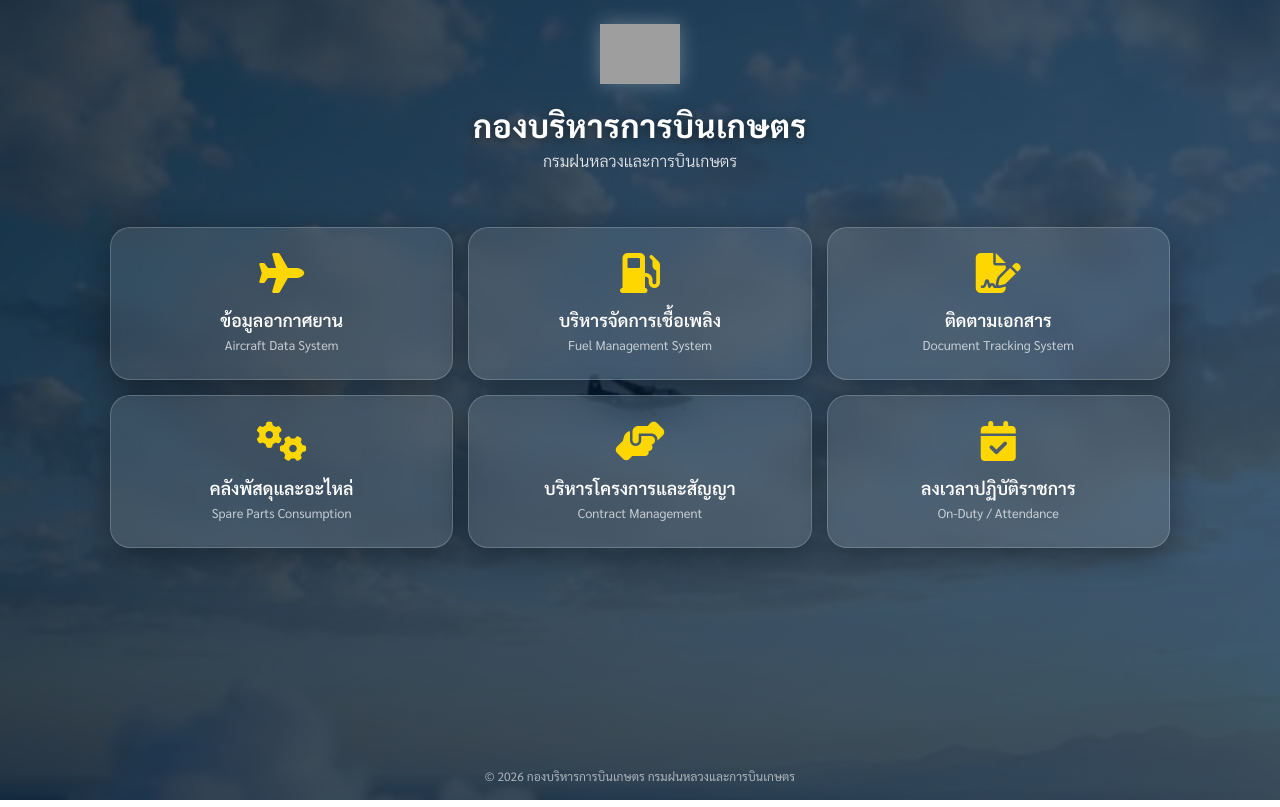
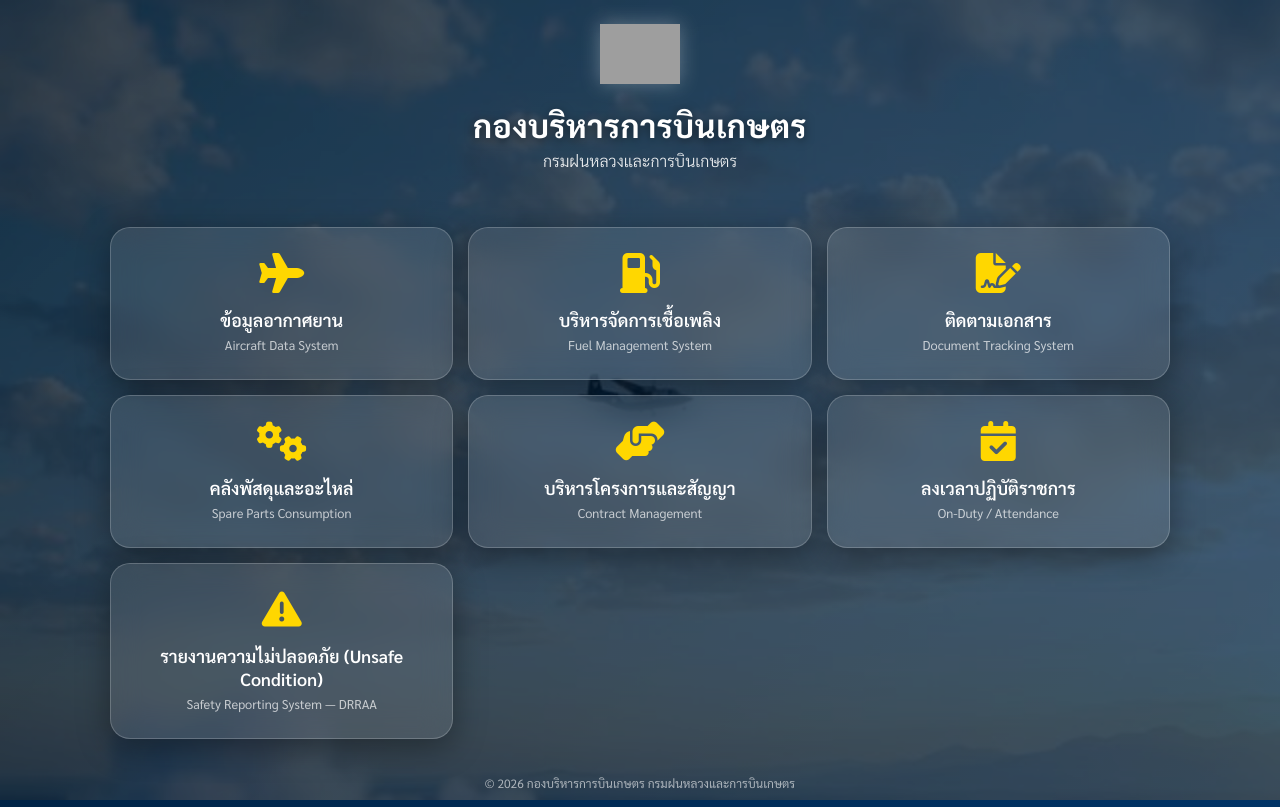
Before and after one commit to royalrainmaking/page, a plain HTML site: page index.html in a window 1280 px wide. Drawn offline with Linux system fonts and the light colour scheme; grey boxes are pictures that could not be loaded.

Commit message:
Add files via upload

```diff
--- a/index.html
+++ b/index.html
@@ -56,6 +56,12 @@
                 <h3>ลงเวลาปฏิบัติราชการ</h3>
                 <p>On-Duty / Attendance</p>
             </a>
+
+            <a href="https://royalrainmaking.github.io/SRS/" class="card" id="safety-reporting">
+                <i class="fa-solid fa-triangle-exclamation"></i>
+                <h3>รายงานความไม่ปลอดภัย (Unsafe Condition)</h3>
+                <p>Safety Reporting System — DRRAA</p>
+            </a>
         </div>
     </main>
 
--- a/style.css
+++ b/style.css
@@ -130,6 +130,10 @@
     animation-delay: 0.6s;
 }
 
+.card:nth-child(7) {
+    animation-delay: 0.7s;
+}
+
 .card:hover {
     transform: translateY(-15px) scale(1.02);
     background: var(--card-hover);
```
